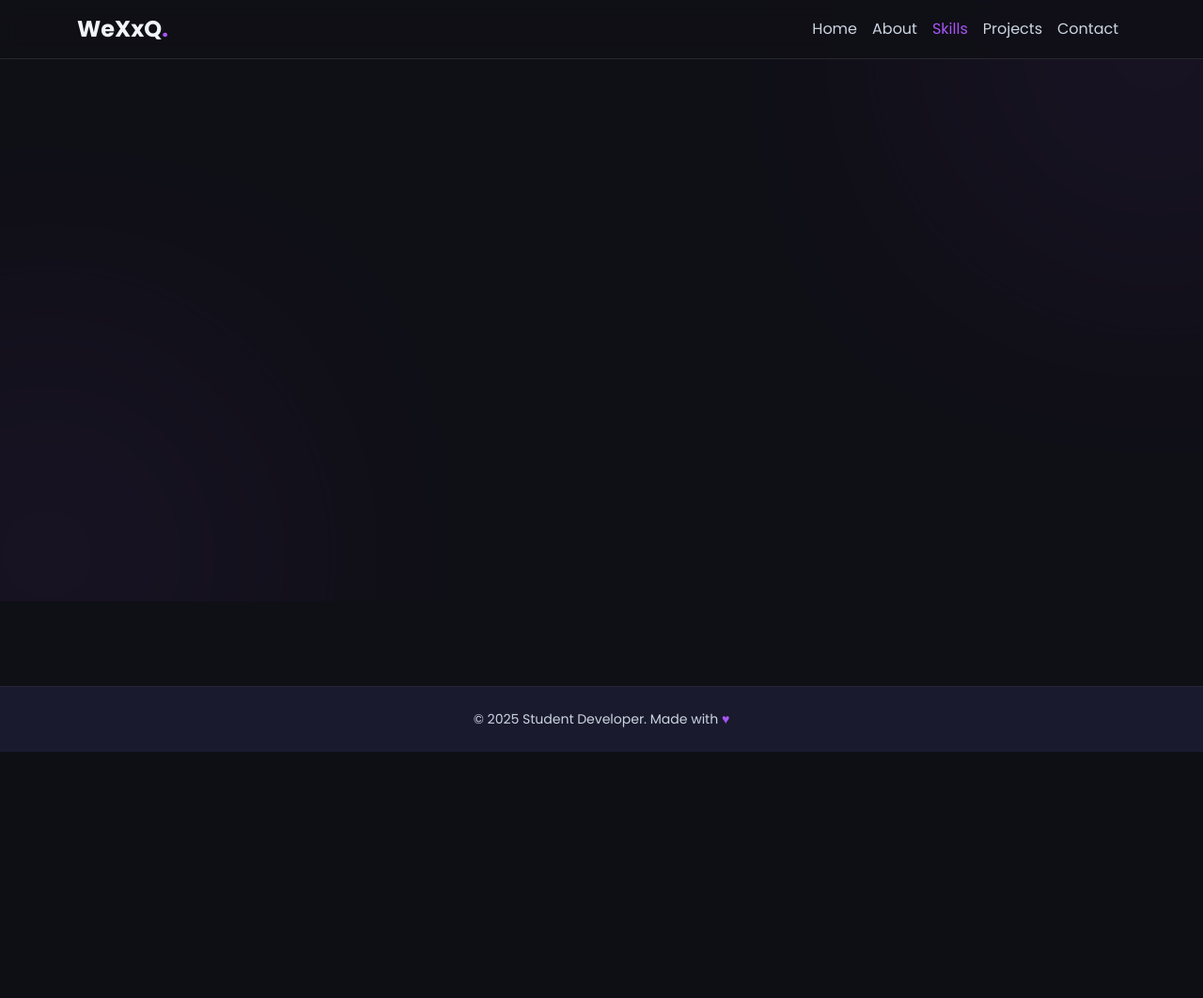
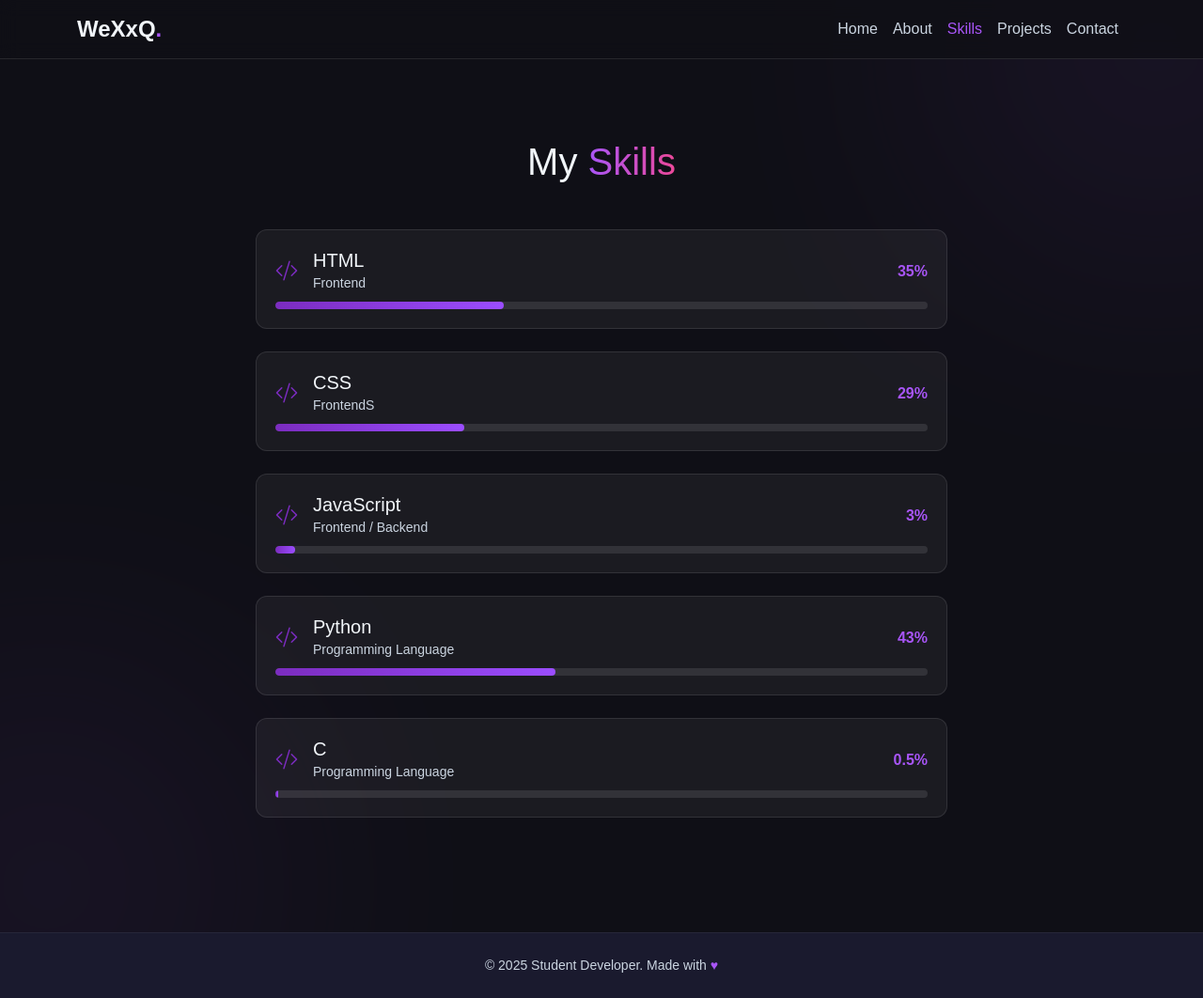
Before and after one commit to WeXxQ-o/Portfolio, a PHP site: page /pages/skills.html in a window 1280 px wide. Shown: the whole page at 94% size. Before the commit the page ends 800 px from the top, so only its background shows below. Run offline with PHP 8.4, Linux system fonts and the light colour scheme.

Commit message:
feat: update font styles and enhance skills section with new layout and progress indicators

```diff
--- a/css/style.css
+++ b/css/style.css
@@ -13,7 +13,7 @@
 body {
     background-color: var(--bg-dark);
     color: var(--text-main);
-    font-family: 'Poppins', sans-serif;
+    font-family: 'jetbrains mono', sans-serif;
     overflow-x: hidden;
 }
 
@@ -87,7 +87,7 @@ body {
 }
 
 .bg-purple {
-    background-color: var(--purple-main) !important;
+    background: linear-gradient(90deg, #7b2cbf, #9b4dff) !important;
 }
 
 /* Buttons */
@@ -175,12 +175,15 @@ body {
     min-height: 80vh;
     position: relative;
     overflow: hidden;
+    font-family: 'Arial', Courier,Arial, Helvetica, monospace;
 }
 
 .skills-section {
     min-height: 80vh;
     position: relative;
     overflow: hidden;
+    padding: 100px 0 50px;
+    min-height: calc(100vh - 200px);
 }
 
 .projects-section {
@@ -286,3 +289,30 @@ footer {
         opacity: 0;
     }
 }
+
+.skill-item {
+    background: rgba(255, 255, 255, 0.05);
+    border: 1px solid rgba(255, 255, 255, 0.1);
+    border-radius: 12px;
+    padding: 20px;
+    transition: all 0.3s ease;
+}
+
+.skill-item:hover {
+    background: rgba(255, 255, 255, 0.08);
+    transform: translateY(-2px);
+}
+
+.skill-item i {
+    font-size: 24px;
+    color: #7b2cbf;
+}
+
+.progress {
+    background-color: rgba(255, 255, 255, 0.1) !important;
+    border-radius: 10px;
+}
+
+.progress-bar {
+    border-radius: 10px;
+}
--- a/index.html
+++ b/index.html
@@ -3,6 +3,7 @@
 <head>
     <meta charset="UTF-8">
     <meta name="viewport" content="width=device-width, initial-scale=1.0">
+    <link rel="stylesheet" href="https://fonts.googleapis.com/css2?family=JetBrains+Mono:wght@100;200;300;400;500;600;700;800&display=swap"/>
     <link href="https://cdn.jsdelivr.net/npm/bootstrap@5.3.8/dist/css/bootstrap.min.css" rel="stylesheet" integrity="sha384-sRIl4kxILFvY47J16cr9ZwB07vP4J8+LH7qKQnuqkuIAvNWLzeN8tE5YBujZqJLB" crossorigin="anonymous">
     <link rel="stylesheet" href="css/style.css">
     <title>HOME | WeXxQ</title>
--- a/pages/about.html
+++ b/pages/about.html
@@ -32,14 +32,14 @@
         </div>
     </nav>
 
-    <section class="about-section py-5 mt-5 flex-grow-1">
+    <section class="about-section py-5 mt-5 flex-grow-1 font-">
         <div class="hero-bg-glow top-right"></div>
         <div class="hero-bg-glow bottom-left"></div>
         <div class="container">
             <div class="row">
                 <div class="col-lg-3 offset-lg-1">
                     <div class="d-flex justify-content-start mb-2">
-                        <img src="/img/me.jpg" class="about-profile-img shadow">
+                        <img src="/img/zoro.jpg" class="about-profile-img shadow">
                     </div>
 
                     <div>
--- a/pages/skills.html
+++ b/pages/skills.html
@@ -4,6 +4,7 @@
     <meta charset="UTF-8">
     <meta name="viewport" content="width=device-width, initial-scale=1.0">
     <link href="https://cdn.jsdelivr.net/npm/bootstrap@5.3.8/dist/css/bootstrap.min.css" rel="stylesheet" integrity="sha384-sRIl4kxILFvY47J16cr9ZwB07vP4J8+LH7qKQnuqkuIAvNWLzeN8tE5YBujZqJLB" crossorigin="anonymous">
+    <link rel="stylesheet" href="https://cdn.jsdelivr.net/npm/bootstrap-icons@1.11.1/font/bootstrap-icons.css">
     <link rel="stylesheet" href="../css/style.css">
     <title>Document</title>
 </head>
@@ -30,6 +31,97 @@
     <section class="skills-section">
         <div class="hero-bg-glow top-right"></div>
         <div class="hero-bg-glow bottom-left"></div>
+
+        <div class="container py-5">
+        <h1 class="text-center mb-5">My <span class="text-gradient">Skills</span></h1>
+
+        <div class="row justify-content-center">
+            <div class="col-lg-8">
+
+
+                <div class="skill-item mb-4">
+                    <div class="d-flex justify-content-between align-items-center mb-2">
+                        <div class="d-flex align-items-center">
+                            <i class="bi bi-code-slash me-3"></i>
+                            <div>
+                                <h5 class="mb-0">HTML</h5>
+                                <small class="text-muted">Frontend</small>
+                            </div>
+                        </div>
+                        <span class="text-purple fw-bold">35%</span>
+                    </div>
+                    <div class="progress" style="height: 8px;">
+                        <div class="progress-bar bg-purple" role="progressbar" style="width: 35%"></div>
+                    </div>
+                </div>
+
+
+                <div class="skill-item mb-4">
+                    <div class="d-flex justify-content-between align-items-center mb-2">
+                        <div class="d-flex align-items-center">
+                            <i class="bi bi-code-slash me-3"></i>
+                            <div>
+                                <h5 class="mb-0">CSS</h5>
+                                <small class="text-muted">FrontendS</small>
+                            </div>
+                        </div>
+                        <span class="text-purple fw-bold">29%</span>
+                    </div>
+                    <div class="progress" style="height: 8px;">
+                        <div class="progress-bar bg-purple" role="progressbar" style="width: 29%"></div>
+                    </div>
+                </div>
+
+
+                <div class="skill-item mb-4">
+                    <div class="d-flex justify-content-between align-items-center mb-2">
+                        <div class="d-flex align-items-center">
+                            <i class="bi bi-code-slash me-3"></i>
+                            <div>
+                                <h5 class="mb-0">JavaScript</h5>
+                                <small class="text-muted">Frontend / Backend</small>
+                            </div>
+                        </div>
+                        <span class="text-purple fw-bold">3%</span>
+                    </div>
+                    <div class="progress" style="height: 8px;">
+                        <div class="progress-bar bg-purple" role="progressbar" style="width: 3%"></div>
+                    </div>
+                </div>
+
+
+                <div class="skill-item mb-4">
+                    <div class="d-flex justify-content-between align-items-center mb-2">
+                        <div class="d-flex align-items-center">
+                            <i class="bi bi-code-slash me-3"></i>
+                            <div>
+                                <h5 class="mb-0">Python</h5>
+                                <small class="text-muted">Programming Language</small>
+                            </div>
+                        </div>
+                        <span class="text-purple fw-bold">43%</span>
+                    </div>
+                    <div class="progress" style="height: 8px;">
+                        <div class="progress-bar bg-purple" role="progressbar" style="width: 43%"></div>
+                    </div>
+                </div>
+
+
+                <div class="skill-item mb-4">
+                    <div class="d-flex justify-content-between align-items-center mb-2">
+                        <div class="d-flex align-items-center">
+                            <i class="bi bi-code-slash me-3"></i>
+                            <div>
+                                <h5 class="mb-0">C</h5>
+                                <small class="text-muted">Programming Language</small>
+                            </div>
+                        </div>
+                        <span class="text-purple fw-bold">0.5%</span>
+                    </div>
+                    <div class="progress" style="height: 8px;">
+                        <div class="progress-bar bg-purple" role="progressbar" style="width: 0.5%"></div>
+                    </div>
+                </div>
     </section>
 
      <footer class="py-4 mt-auto">
```
